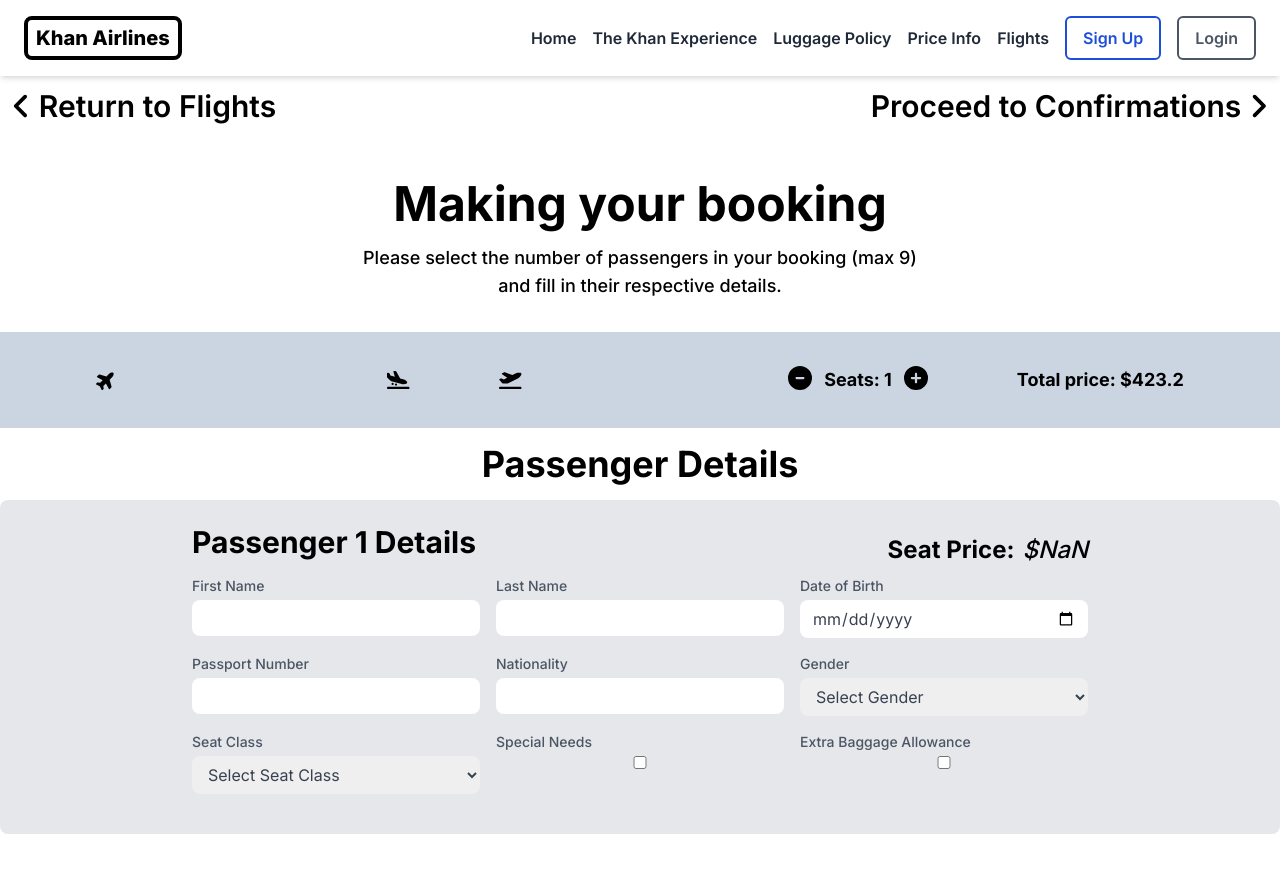
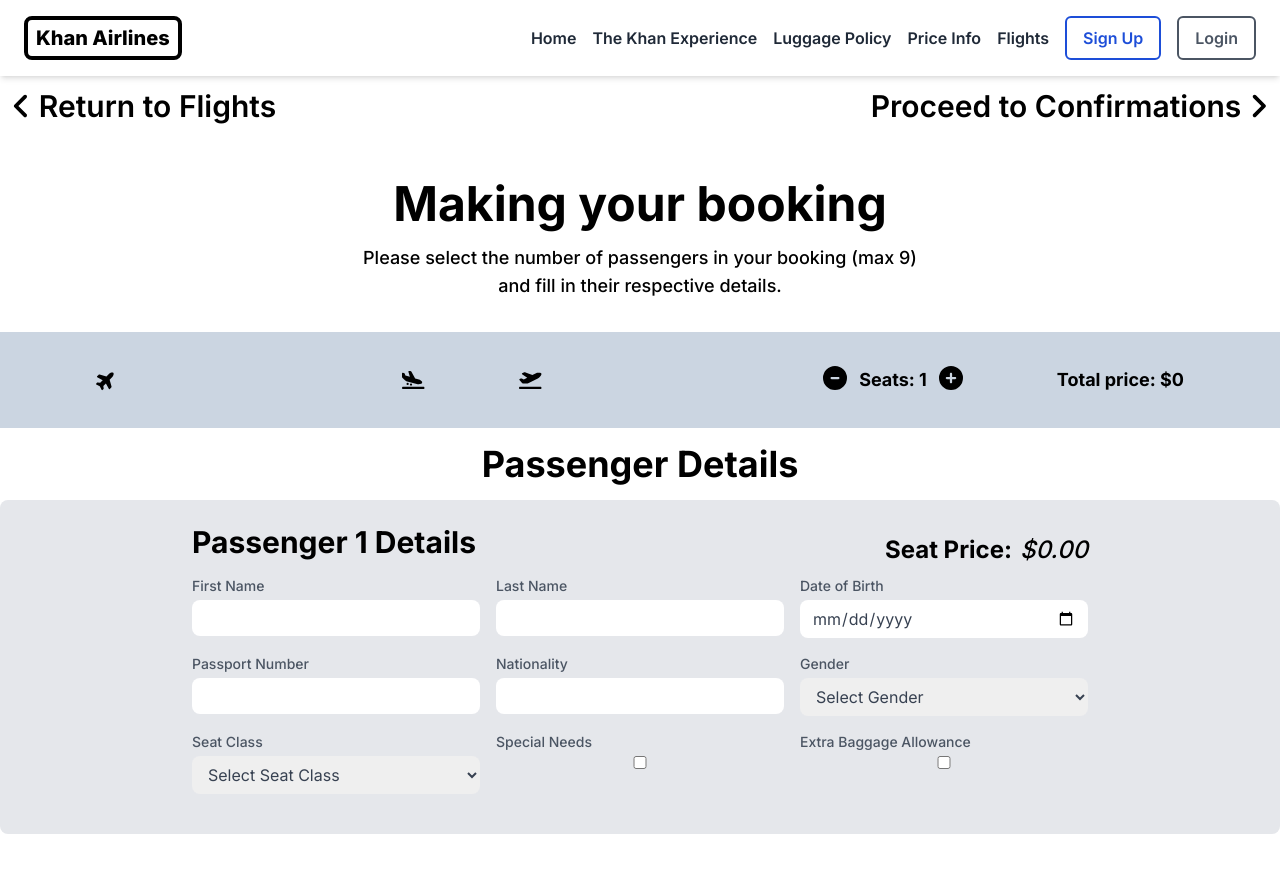
Before and after one commit to YahyaAhmedKhan/db-proj-frontend, a React (Create React App) app: page /booking/1/1 in a window 1280 px wide. Built offline with nearby package versions, Linux system fonts and the light colour scheme; no server answers.

Commit message:
booking page and forms working perfectly

```diff
--- a/src/components/booking-form.js
+++ b/src/components/booking-form.js
@@ -1,48 +1,70 @@
 import React, { useEffect, useState } from "react";
+import { useDispatch, useSelector } from "react-redux";
+import { updateDetails } from "../slices/passenger-details-slice";
+
 export const BookingForm = ({ index, base_price }) => {
+  const dispatch = useDispatch();
 
+  const passengerDetails = useSelector(
+    (state) => state.passengerFormList[index].passengerDetails
+  );
 
+  useEffect(() => {
+    console.log("passengerDetails at start:", passengerDetails);
+  }, [passengerDetails]);
 
-  const [passengerDetails, setPassengerDetails] = useState({
-    firstName: "",
-    lastName: "",
-    dateOfBirth: "",
-    passportNumber: "",
-    nationality: "",
-    gender: "",
-    seatClass: "",
-    specialNeeds: false,
-    extraBaggage: false,
-  });
-  const [seatPrice, setSeatPrice] = useState(0);
+  // const seatPrice = useSelector((state) => state.passengerFormList[index].price);
+  const seatPrice = useSelector(
+    (state) => state.passengerFormList[index].price
+  );
 
   const handleInputChange = (e) => {
-    // console.log("before: ", passengerDetails);
     const { name, value, type, checked } = e.target;
 
-    setPassengerDetails({
-      ...passengerDetails,
-      [name]: type === "checkbox" ? checked : value,
-    });
-    // console.log("after:", passengerDetails);
+    // Make a copy of the current passengerDetails
+    const updatedPassengerDetails = { ...passengerDetails };
+
+    // Update the specific field based on the input name
+    if (type === "checkbox") {
+      updatedPassengerDetails[name] = checked;
+    } else {
+      updatedPassengerDetails[name] = value;
+    }
+
+    const price = calculateSeatPrice(passengerDetails, base_price);
+
+    console.log("passengerDetails before dispatch:", passengerDetails);
+
+    console.log("updatedPassengerDetails:", updatedPassengerDetails);
+
+    console.log("index:", index);
+
+    const updatePrice = calculateSeatPrice(updatedPassengerDetails, base_price);
+
+    dispatch(
+      updateDetails({
+        index,
+        passengerDetails: updatedPassengerDetails,
+        price: updatePrice,
+      })
+    );
+    console.log("passengerDetails after dispatch:", passengerDetails);
   };
-
-  useEffect(() => {
-    setSeatPrice(base_price * 0);
-
+  function calculateSeatPrice(passengerDetails, base_price) {
     const extra_charges = 50 * (passengerDetails.extraBaggage ? 1 : 0);
 
     if (passengerDetails.seatClass === "Economy") {
-      setSeatPrice(base_price * 1 + extra_charges);
+      return base_price * 1 + extra_charges;
     } else if (passengerDetails.seatClass === "Business") {
-      setSeatPrice(base_price * 1.5 + extra_charges);
+      return base_price * 1.5 + extra_charges;
     } else if (passengerDetails.seatClass === "First Class") {
-      setSeatPrice(base_price * 2 + extra_charges);
+      return base_price * 2 + extra_charges;
     } else if (passengerDetails.seatClass === "none") {
-      setSeatPrice(0);
+      return 0;
     }
-  }, [passengerDetails.seatClass, base_price, passengerDetails.extraBaggage]);
 
+    return 0; // Default to 0 if seatClass is not recognized
+  }
   return (
     <div className="w-full mb-10">
       <form
@@ -70,7 +92,7 @@ export const BookingForm = ({ index, base_price }) => {
               className="py-2 px-3 text-gray-700 leading-tight focus:outline-none focus:shadow-outline rounded-lg"
               type="text"
               name="firstName"
-              value={passengerDetails.firstName}
+              // value={passengerDetails.firstName}
               onChange={handleInputChange}
             />
           </div>
--- a/src/pages/booking-page.js
+++ b/src/pages/booking-page.js
@@ -10,12 +10,13 @@ import {
   faArrowRight,
   faCircleMinus,
   faCirclePlus,
+  faCommentDollar,
   faMinus,
   faPlane,
   faPlaneArrival,
   faPlaneDeparture,
 } from "@fortawesome/free-solid-svg-icons";
-import { useEffect, useState } from "react";
+import { useEffect, useMemo, useState } from "react";
 import axiosInstance from "../axiosConfig";
 import { BookingForm } from "../components/booking-form";
 import { addSeat, removeSeat } from "../slices/passenger-details-slice";
@@ -24,17 +25,24 @@ import { useSelector } from "react-redux";
 export const BookingPage = () => {
   const { flightId, date } = useParams();
   // const [seats, setSeats] = useState(1);
-  const [price, setPrice] = useState(423.2);
+  // const [price, setPrice] = useState(423.2);
   const [flight, setFlight] = useState({});
   // const [passengerForms, setPassengerForms] = useState([]);
 
   const dispatch = useDispatch();
 
-  const seats = useSelector((state) => state.passengerDetails.length);
-  const passengerForms = useSelector((state) => state.passengerDetails);
+  const seats = useSelector((state) => state.passengerFormList.length);
+  const passengerForms = useSelector((state) => state.passengerFormList);
+
+  const price = useMemo(() => {
+    return passengerForms.reduce((acc, curr) => {
+      return acc + curr.price;
+    }, 0);
+  }, [passengerForms]);
 
   useEffect(() => {
     dispatch(addSeat({ index: 0 }));
+    // console.log("Passenger forms:", passengerForms);
   }, []);
 
   useEffect(() => {
@@ -45,7 +53,7 @@ export const BookingPage = () => {
         setFlight(flightData[0]); // Set flight details in state
         // console.log("Flight details:", flight);
 
-        setPrice(flight.base_price * 1);
+        // setPrice(flight.base_price * 1);
       })
       .catch((error) => {
         console.error("Error fetching flight details:", error);
--- a/src/store.js
+++ b/src/store.js
@@ -7,7 +7,7 @@ import { passengerDetailsReducer } from "./slices/passenger-details-slice";
 
 const rootReducer = combineReducers({
   auth: authReducer,
-  passengerDetails: passengerDetailsReducer,
+  passengerFormList: passengerDetailsReducer,
 });
 
 const store = configureStore({
```
